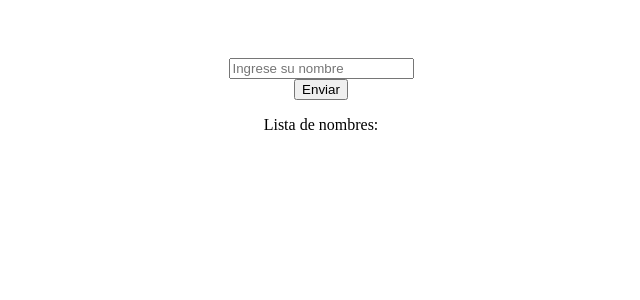
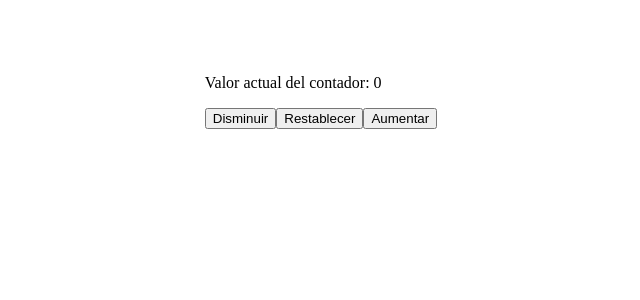
Before and after one commit to JLanda003/reactWeb, a React (Create React App) app: page / in a window 1280 px wide. Shown: the top 300 px of the page, without its empty margins (319-959 px from the left). Built offline with nearby package versions, Linux system fonts and the light colour scheme.

Commit message:
//useEffect
//Primera pruebas para uso de useEffect

```diff
--- a/src/App.jsx
+++ b/src/App.jsx
@@ -1,8 +1,8 @@
 import React from 'react'
 // import Text from './components/Texto';
-// import Contador from './components/Contador';
+import Contador from './components/Contador';
 import './styles/App.css'
-import ListaNombre from './components/ListaNombre'
+// import ListaNombre from './components/ListaNombre'
 
 // class App extends React.Component{
 //   render(){
@@ -18,8 +18,9 @@ const App = () => {
         name="Joshua"
         apellido="Landa"
         edad="23" />
-        <Contador /> */}
         <ListaNombre />
+      */}
+        <Contador />
       </div>
     )
 }
--- a/src/components/Contador.jsx
+++ b/src/components/Contador.jsx
@@ -1,14 +1,34 @@
-import React, { useState } from 'react'
+import React, { useState, useEffect } from 'react'
 
 const Contador = () => {
   const [contador, setContador] = useState(0);
+  const [contador2, setContador2] = useState(0);
+
+  // Funcionamiento por defecto
+  useEffect(() => {
+    console.log ("useEffect!!");
+  });
+
+  //useEffect se ejecute una sola ocacion
+  useEffect(() => {
+    console.log("Una sola vez")
+  }, []);
+
+  //useEffect con control
+  useEffect(() => {
+    console.log("Contador: ", contador)
+  }, [contador]);
+
+  useEffect(() => {
+    console.log ("Contador2: ", contador2);
+  }, [contador2]);
 
   return (
     <div>
       <p>Valor actual del contador: {contador}</p>
       <button onClick={ () => { setContador( contador - 1 ) } }>Disminuir</button>
-      <button onClick={ () => { setContador( 0 ) } }>Restablecer</button>
-      <button onClick={() => { setContador(contador + 1) } }>Aumentar</button>
+      <button onClick={ () => { setContador ( 0 ) } }>Restablecer</button>
+      <button onClick={ () => { setContador2( contador2 + 1 ) } }>Aumentar</button>
     </div>
   )
 }
```
